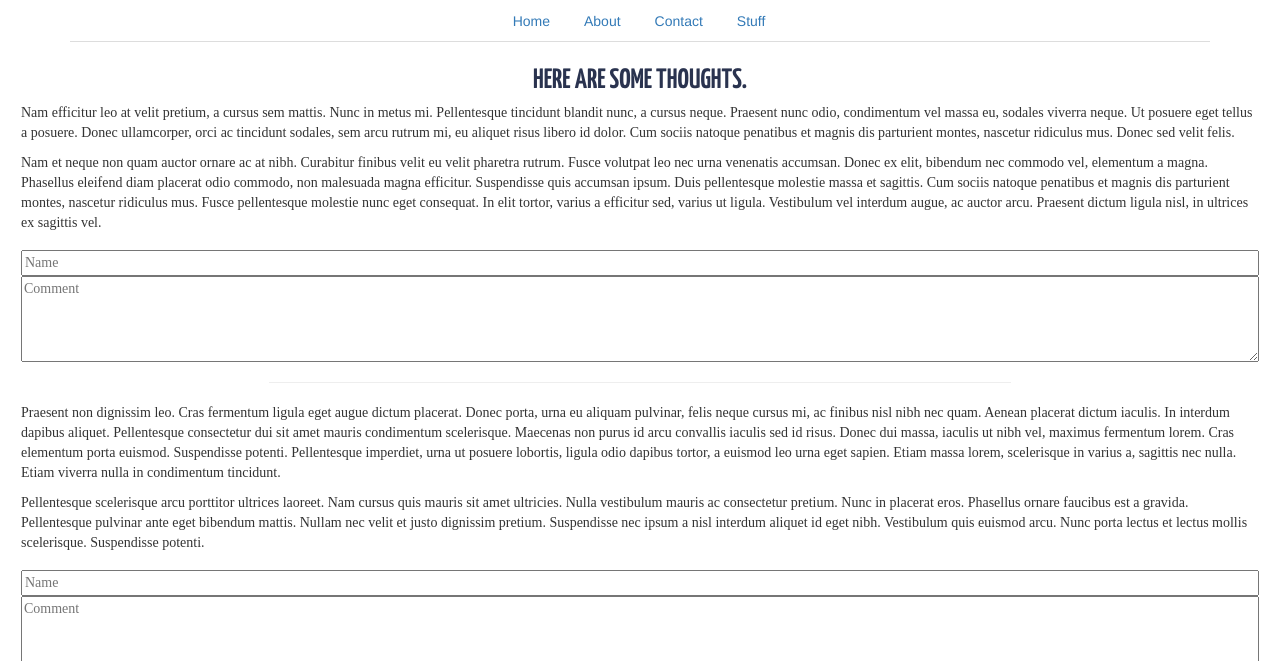
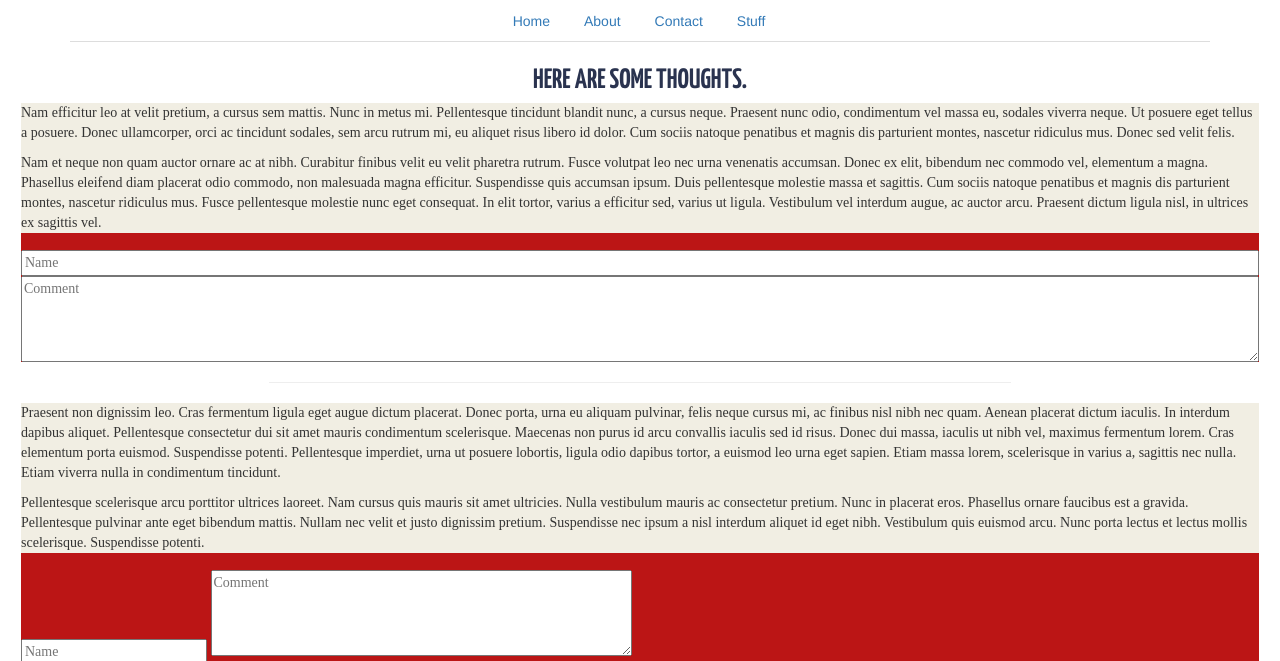
Before and after one commit to tpwidman/PersonalSite, a website: page index.html at #/home in a window 1280 px wide. Shown: the top 661 px of the page. Drawn offline with nearby package versions, Linux system fonts and the light colour scheme; some packages are replaced by stand-ins of ours; a web font is replaced by a local one.

Commit message:
getting there!

```diff
--- a/styles/variables.less
+++ b/styles/variables.less
@@ -3,6 +3,7 @@
 @navy:#2a334f;
 @brown:#6b4423;
 @sand:#ac8f57;
+@light-khaki:#f1eee3;
 
 @yellow:#e8d174;
 @orange:#e39e54;
--- a/views/home/home.html
+++ b/views/home/home.html
@@ -19,9 +19,16 @@
 			<p>Pellentesque scelerisque arcu porttitor ultrices laoreet. Nam cursus quis mauris sit amet ultricies. Nulla vestibulum mauris ac consectetur pretium. Nunc in placerat eros. Phasellus ornare faucibus est a gravida. Pellentesque pulvinar ante eget bibendum mattis. Nullam nec velit et justo dignissim pretium. Suspendisse nec ipsum a nisl interdum aliquet id eget nibh. Vestibulum quis euismod arcu. Nunc porta lectus et lectus mollis scelerisque. Suspendisse potenti.
 			</p>
 		</div>
-		<div class="flex-container">
-			<input type="text" name="Name" placeholder="Name">
-			<textarea rows="4" cols="50" placeholder="Comment"></textarea>
+		<div class="flex-container row">
+			<div class="col-md-8">
+				<input type="text" name="Name" placeholder="Name">
+				<textarea rows="4" cols="50" placeholder="Comment"></textarea>
+			</div>
+			<div class="col-md-4 share-options">
+				<i class="fa fa-facebook-square"></i>
+				<i class="fa fa-reddit-square"></i>
+				<i class="fa fa-linkedin-square"></i>
+			</div>
 		</div>
 	</div>
 	<hr>
--- a/views/home/home.less
+++ b/views/home/home.less
@@ -20,5 +20,5 @@ h1{
 	background-color:@red;
 }
 .content{
-	background-color:@khaki;
+	background-color:@light-khaki;
 }
```
Also changed, not shown: styles/styles.css.
